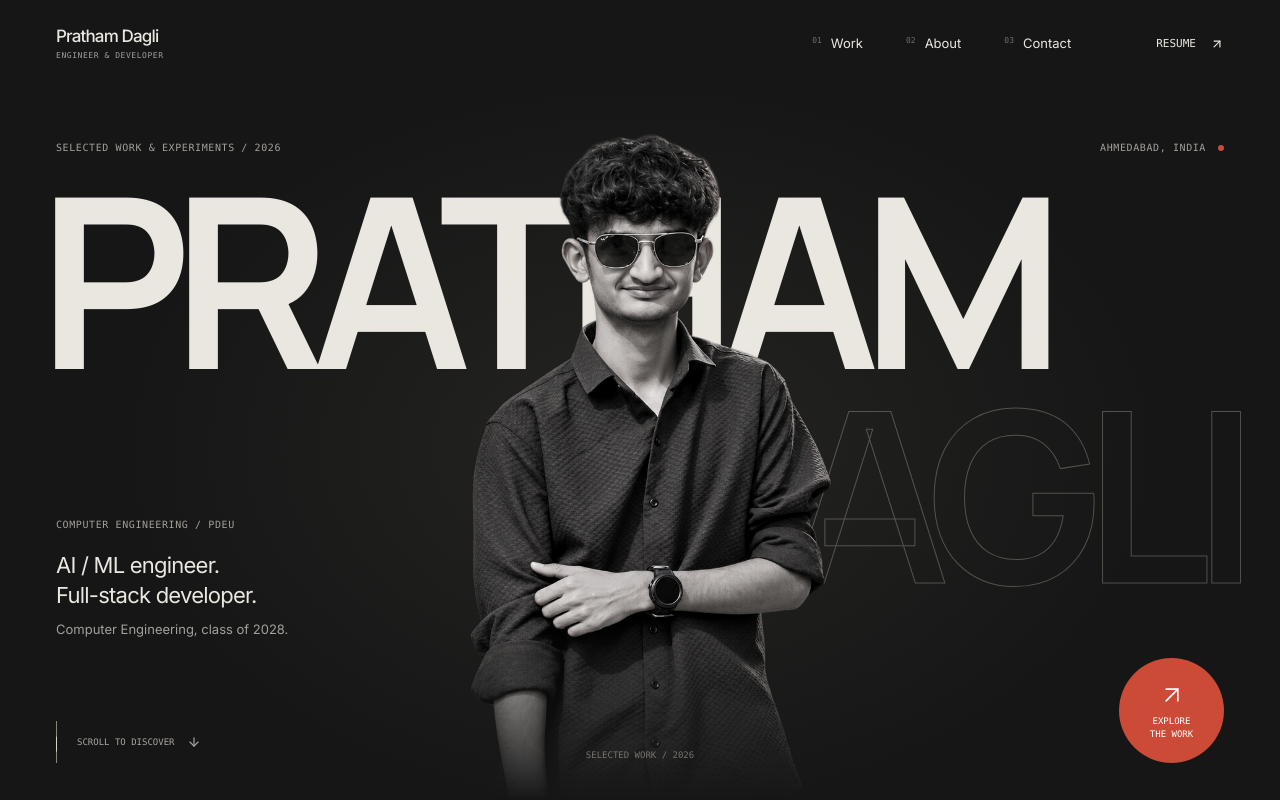
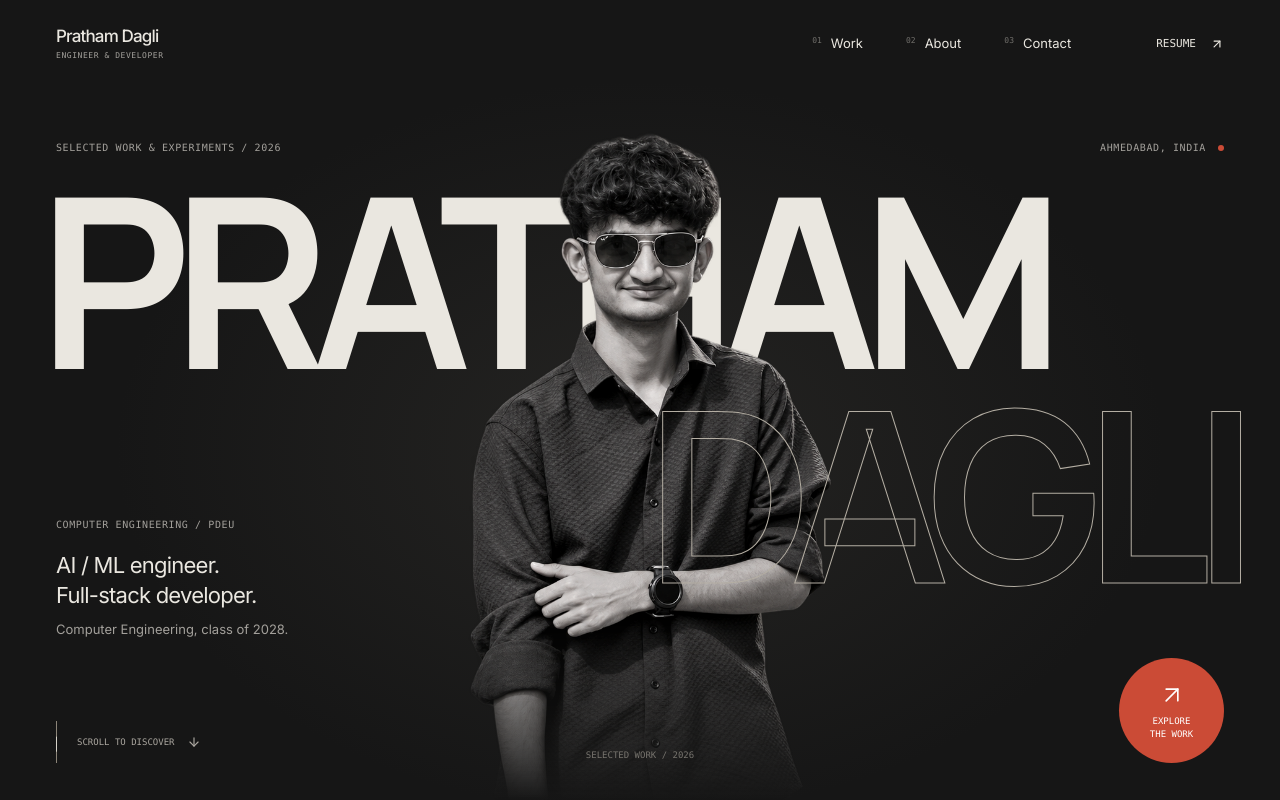
Before and after one commit to prathamdagli/personal-website, a Next.js app: page / in a window 1280 px wide. Shown: the top 800 px of the page. Built offline with nearby package versions, Linux system fonts and the light colour scheme.

Commit message:
Keep the full Dagli surname visible in front of the portrait

```diff
--- a/src/app/globals.css
+++ b/src/app/globals.css
@@ -410,7 +410,7 @@ h4 {
   left: 3%;
   right: 3%;
   top: 185px;
-  z-index: 1;
+  z-index: auto;
 }
 .cover-name h1 {
   font-size: clamp(110px, 18.6vw, 290px);
@@ -419,14 +419,17 @@ h4 {
   line-height: 0.78;
 }
 .cover-name h1 > span {
+  position: relative;
+  z-index: 1;
   display: block;
   white-space: nowrap;
 }
 .cover-surname {
+  z-index: 5 !important;
   text-align: right;
   margin-top: 28px;
   color: transparent;
-  -webkit-text-stroke: 1px #8d898080;
+  -webkit-text-stroke: 1px #b4aea3;
 }
 .cover-portrait {
   position: absolute;
--- a/src/components/hero.tsx
+++ b/src/components/hero.tsx
@@ -19,7 +19,6 @@ export function Hero() {
     offset: ["start start", "end start"],
   });
   const portraitY = useTransform(scrollYProgress, [0, 1], [0, 110]);
-  const titleY = useTransform(scrollYProgress, [0, 1], [0, -100]);
   const portraitOpacity = useTransform(scrollYProgress, [0, 0.85], [1, 0.15]);
   return (
     <section className="cover" ref={root} aria-labelledby="cover-title">
@@ -29,10 +28,7 @@ export function Hero() {
           AHMEDABAD, INDIA <span className="red-dot" />
         </span>
       </div>
-      <motion.div
-        className="cover-name"
-        style={reduced ? undefined : { y: titleY }}
-      >
+      <div className="cover-name">
         <h1 id="cover-title">
           <motion.span
             initial={reduced ? false : { y: 70, opacity: 0 }}
@@ -54,7 +50,7 @@ export function Hero() {
             DAGLI
           </motion.span>
         </h1>
-      </motion.div>
+      </div>
       <motion.div
         className="cover-portrait"
         style={reduced ? undefined : { y: portraitY, opacity: portraitOpacity }}
```
